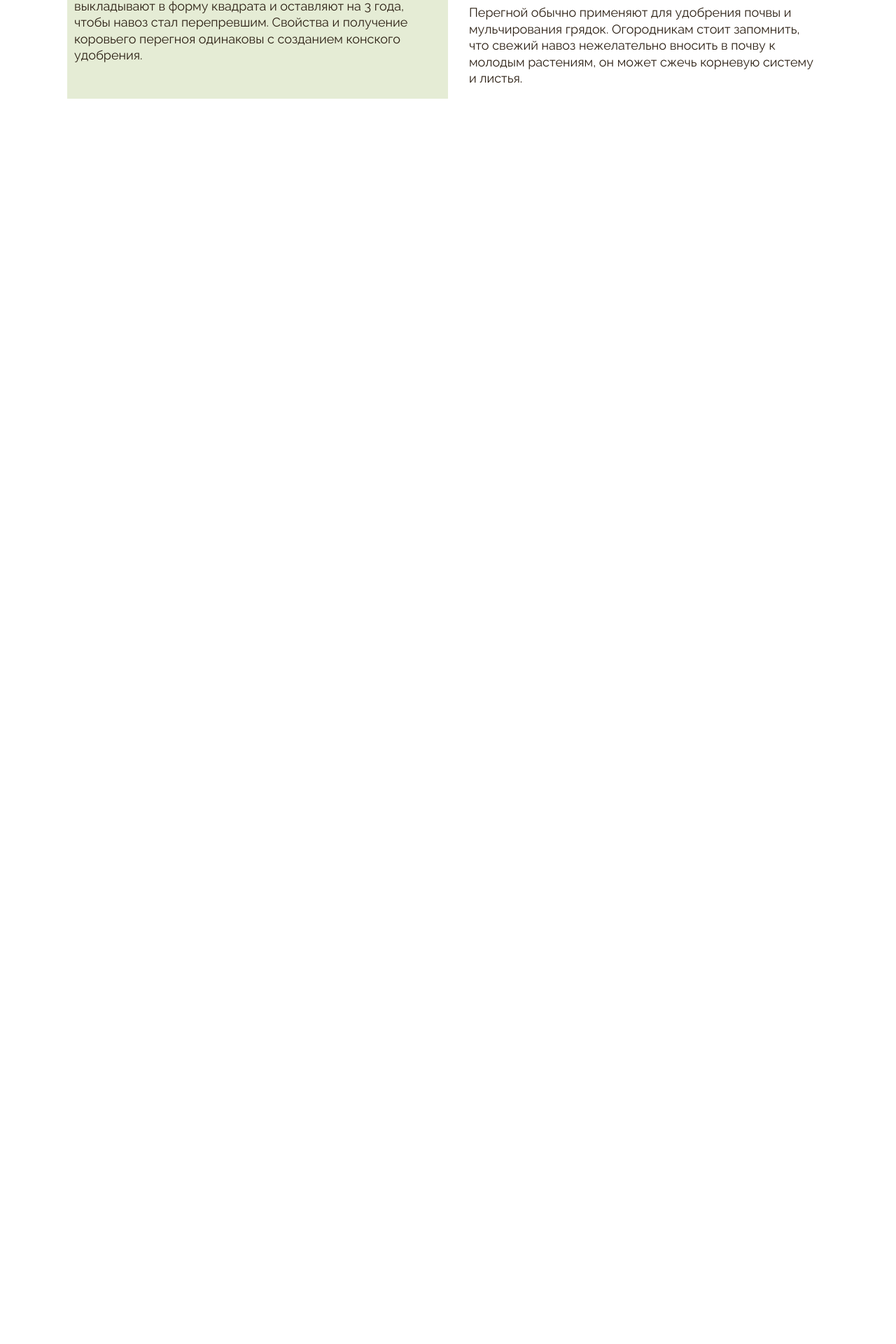
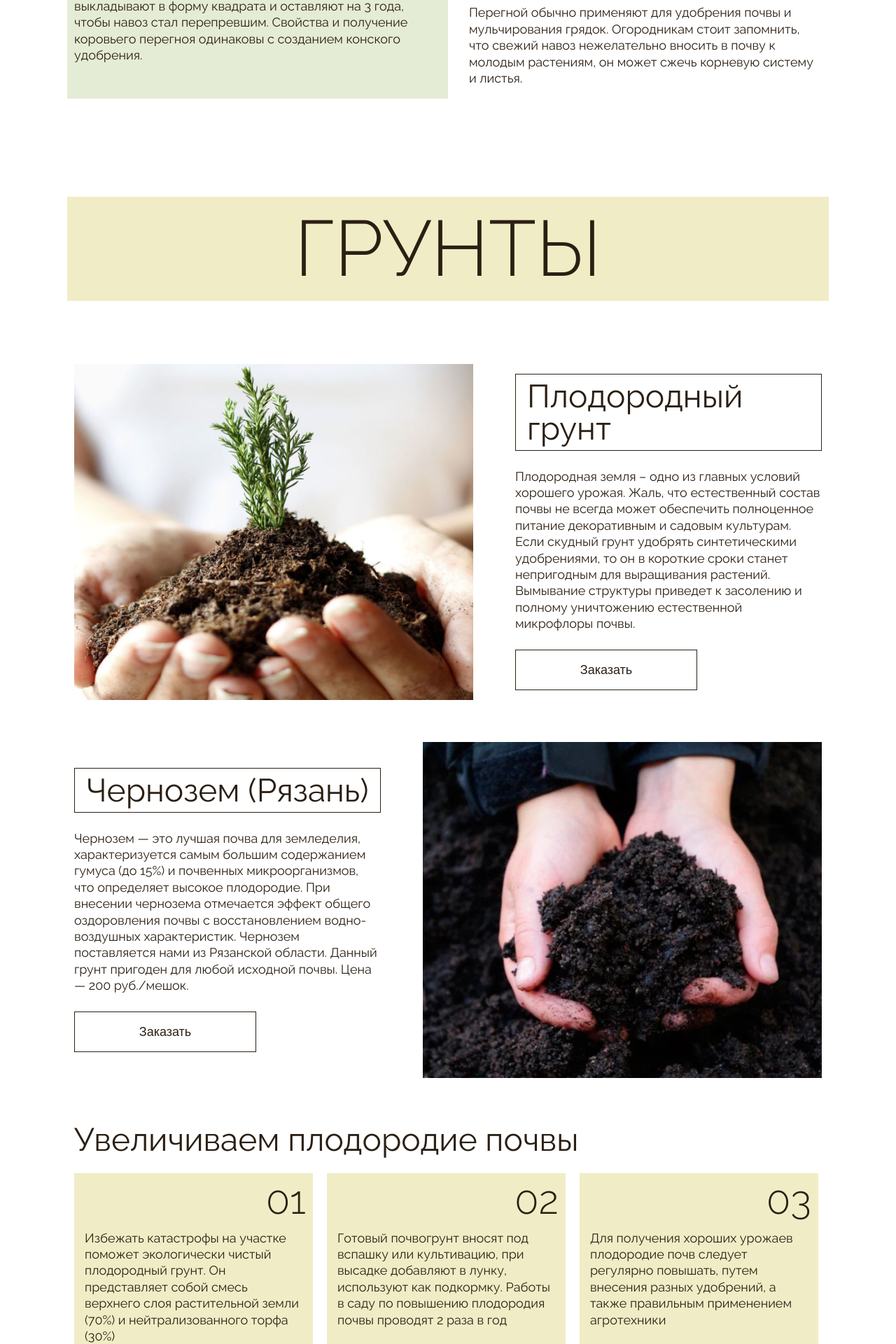
Before and after one commit to vladimir-demchenko/konavoz_front, a Next.js app: page / in a window 1280 px wide. Shown: the part 5184-7104 px from the top of the page at 70% size. Before the commit the page ends 5421 px from the top, so only its background shows below. Built offline with nearby package versions, Linux system fonts and the light colour scheme.

Commit message:
Ground complete

```diff
--- a/src/widgets/Ground/ui/Ground.module.scss
+++ b/src/widgets/Ground/ui/Ground.module.scss
@@ -0,0 +1,64 @@
+.title {
+  background-color: #f0edc6;
+  grid-column: full-width;
+  font-weight: 300;
+  font-size: 112px;
+  color: #2b1f13;
+  line-height: 133%;
+  letter-spacing: 0%;
+  text-align: center;
+  text-transform: uppercase;
+  margin-top: 140px;
+}
+
+.firstItem {
+  margin-top: 90px;
+}
+
+.secondItem {
+  margin-top: 60px;
+}
+
+.increase {
+  margin-top: 65px;
+  display: flex;
+  flex-direction: column;
+  gap: 25px;
+}
+
+.increaseTitle {
+  font-weight: 400;
+  font-size: 46px;
+  color: #2b1f13;
+}
+
+.increaseList {
+  display: flex;
+  gap: 20px;
+  flex-wrap: wrap;
+}
+
+.increaseItem {
+  padding: 10px 10px 20px 15px;
+  width: calc(100%/3 - 40px);
+  background-color: #f0edc6;
+  display: flex;
+  flex-direction: column;
+  gap: 15px;
+}
+
+.itemNumber {
+  width: 100%;
+  display: inline-block;
+  font-weight: 300;
+  font-size: 56px;
+  text-align: right;
+  color: #2b1f13;
+}
+
+.itemText {
+  font-weight: 400;
+  font-size: 18px;
+  line-height: 130%;
+  color: #2b1f13;
+}
--- a/src/widgets/Ground/ui/Ground.tsx
+++ b/src/widgets/Ground/ui/Ground.tsx
@@ -1,9 +1,43 @@
+import { ProductDetail } from '@/entities/ProductDetail';
 import cls from './Ground.module.scss';
 
 export const Ground = () => {
   return (
-    <section>
-
+    <section className='full-width'>
+      <h2 className={cls.title}>Грунты</h2>
+      <ProductDetail
+        className={cls.firstItem}
+        image='/images/ground.png'
+        title='Плодородный грунт'
+        position='left'
+        desc='Плодородная земля – одно из главных условий хорошего урожая. Жаль, что естественный состав почвы не всегда может обеспечить полноценное питание декоративным и садовым культурам.
+        Если скудный грунт удобрять синтетическими удобрениями, то он в короткие сроки станет непригодным для выращивания растений. Вымывание структуры приведет к засолению и полному уничтожению естественной микрофлоры почвы.'
+      />
+      <ProductDetail
+        className={cls.secondItem}
+        image='/images/soil.png'
+        title='Чернозем (Рязань)'
+        position='right'
+        desc='Чернозем — это лучшая почва для земледелия, характеризуется самым большим содержанием гумуса (до 15%) и почвенных микроорганизмов, что определяет высокое плодородие. При внесении чернозема отмечается эффект общего оздоровления почвы с восстановлением водно-воздушных характеристик.
+        Чернозем поставляется нами из Рязанской области. Данный грунт пригоден для любой исходной почвы. Цена — 200 руб./мешок.'
+      />
+      <div className={cls.increase}>
+        <h3 className={cls.increaseTitle}>Увеличиваем плодородие почвы</h3>
+        <div className={cls.increaseList}>
+          <div className={cls.increaseItem}>
+            <span className={cls.itemNumber}>01</span>
+            <p className={cls.itemText}>Избежать катастрофы на участке поможет экологически чистый плодородный грунт. Он представляет собой смесь верхнего слоя растительной земли (70%) и нейтрализованного торфа (30%)</p>
+          </div>
+          <div className={cls.increaseItem}>
+            <span className={cls.itemNumber}>02</span>
+            <p className={cls.itemText}>Готовый почвогрунт вносят под вспашку или культивацию, при высадке добавляют в лунку, используют как подкормку. Работы в саду по повышению плодородия почвы проводят 2 раза в год</p>
+          </div>
+          <div className={cls.increaseItem}>
+            <span className={cls.itemNumber}>03</span>
+            <p className={cls.itemText}>Для получения хороших урожаев плодородие почв следует регулярно повышать, путем внесения разных удобрений, а также правильным применением агротехники</p>
+          </div>
+        </div>
+      </div>
     </section>
   )
 }
```
Also changed, not shown: public/images/ground.png (added), public/images/soil.png (added).
